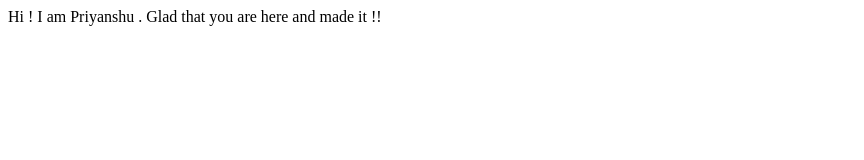
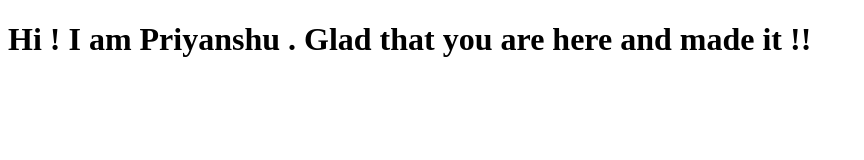
Before and after one commit to priyanshuprafful/priyanshugupta-site, a plain HTML site: page index.html in a window 1280 px wide. Shown: the whole page, without its empty margins (0-864 px from the left). Drawn offline with Linux system fonts and the light colour scheme.

Commit message:
refactor: changed heading

```diff
--- a/index.html
+++ b/index.html
@@ -7,7 +7,7 @@
     <title>Priyanshu Portfolio</title>
 </head>
 <body>
-    Hi ! I am Priyanshu . Glad that you are here and made it !!
+   <h1>Hi ! I am Priyanshu . Glad that you are here and made it !!</h1>
 
 </body>
 </html>
```
